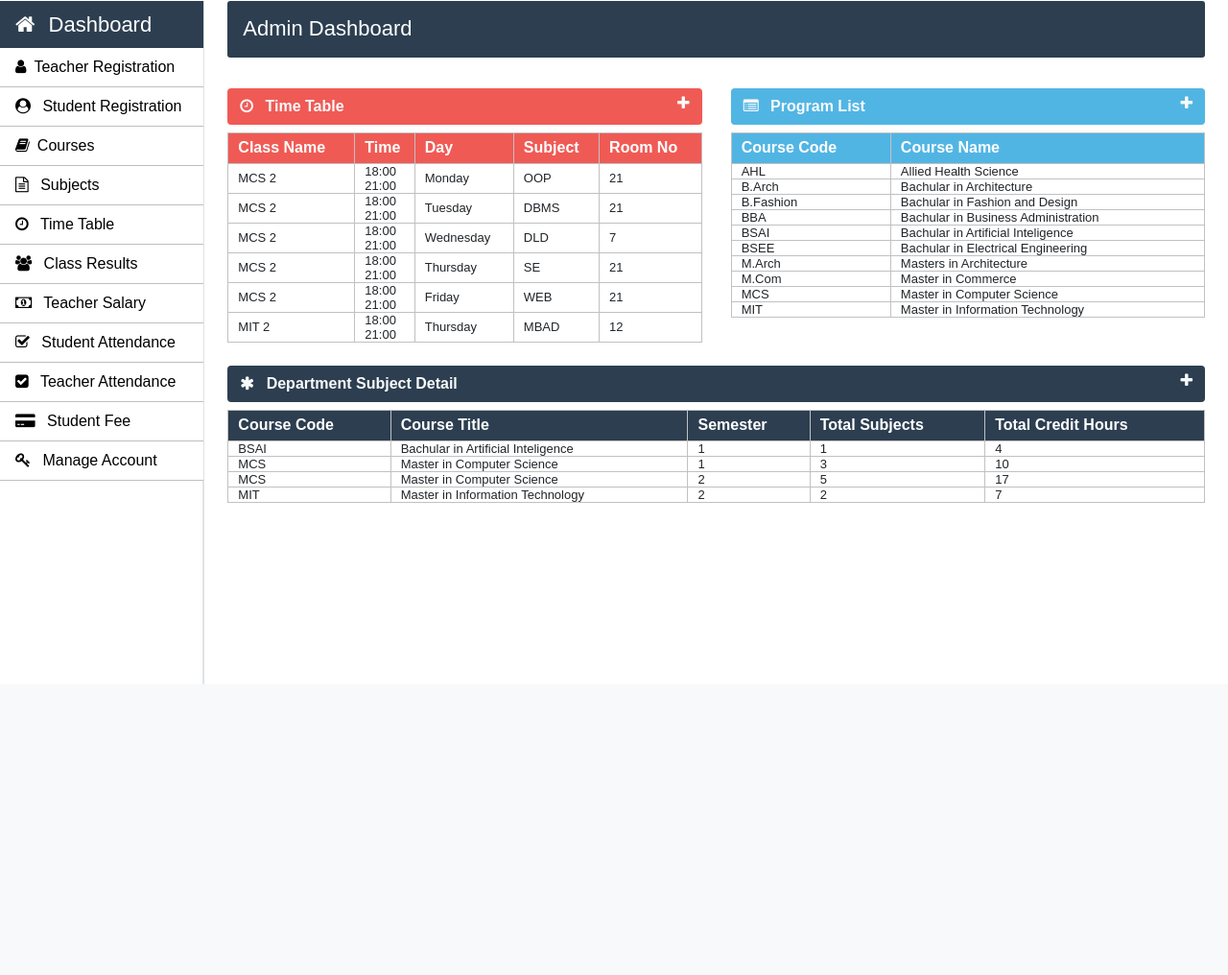
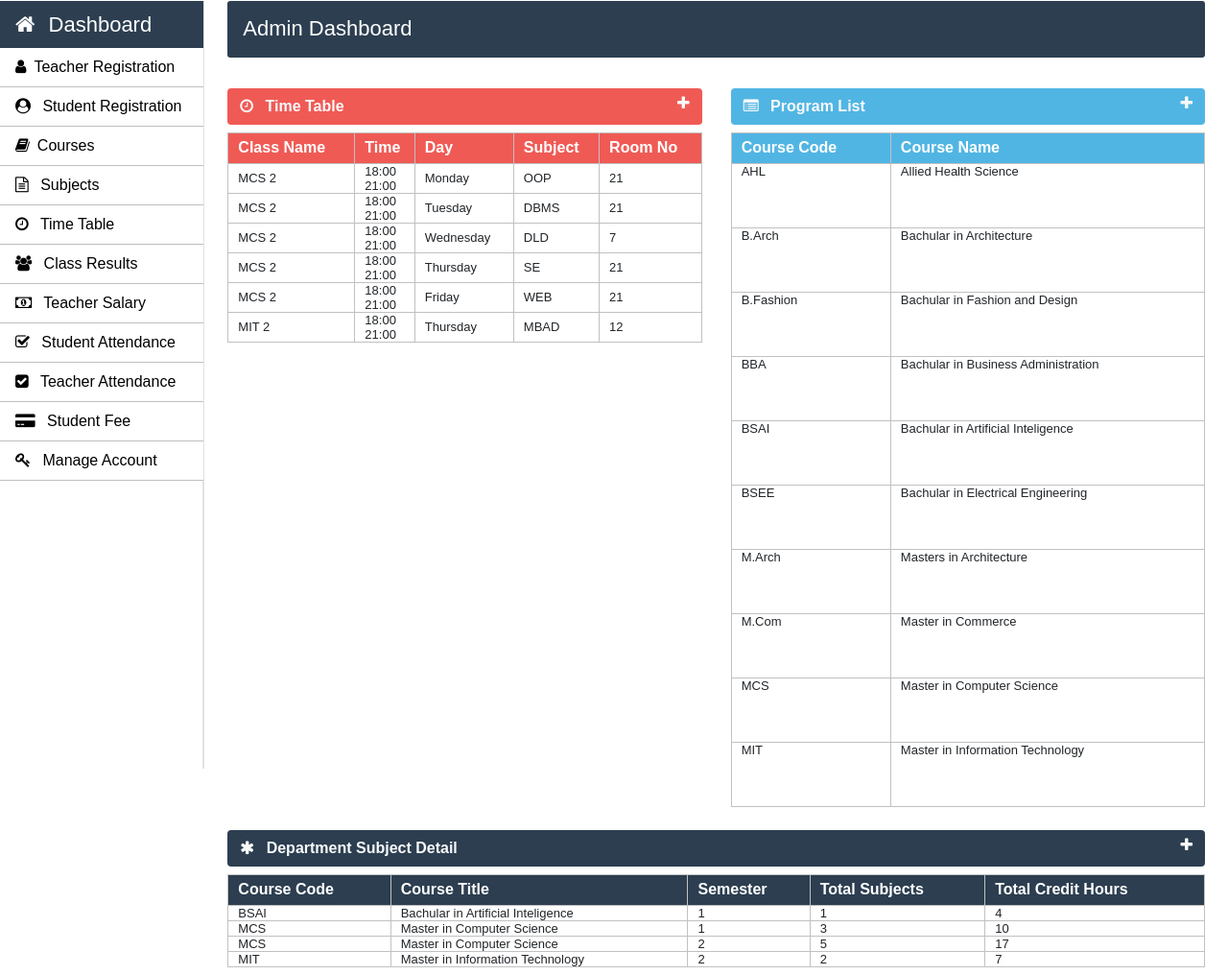
Before and after one commit to symondlibago/tanan, a PHP site: page /admin/admin-index.php in a window 1280 px wide. Shown: the part 87-1103 px from the top of the page at 96% size. Before the commit the page ends 800 px from the top, so only its background shows below. Run offline with PHP 8.4, Linux system fonts and the light colour scheme; the visitor is signed in with stand-in values (Sample User, id 1); data comes from the database, SQL or seed files in the repository.

Commit message:
Program list table rana siya guard

```diff
--- a/Admin/admin-index.php
+++ b/Admin/admin-index.php
@@ -51,16 +51,15 @@
 						</section>
 					</div>
 				</div>
-				<div class=" col-lg-6 col-md-12 col-sm-12">
+				<div class="col-lg-6 col-md-12 col-sm-12">
 					<div>
 						<section class="mt-3">
 							<div class="btn btn-block table-two text-light d-flex">
 								<span class="font-weight-bold"><i class="fa fa-list-alt mr-2" aria-hidden="true"></i> Program List</span>
 								<a href="" class="ml-auto" data-toggle="collapse" data-target="#collapsetwo"><i class="fa fa-plus text-light" aria-hidden="true"></i></a>
-
 							</div>
 							<div class="collapse show mt-2" id="collapsetwo">
-								<table class="w-100 table-elements table-two-tr"cellpadding="2">
+								<table class="w-100 table-elements table-two-tr" cellpadding="2">
 									<tr class="pt-5 table-two text-white" style="height: 32px;">
 										<th>Course Code</th>
 										<th>Course Name</th>
@@ -69,9 +68,9 @@
 										$query="select course_name,course_code from courses";
 										$run=mysqli_query($con,$query);
 										while($row=mysqli_fetch_array($run)) { ?>
-											<tr>
-												<td><?php echo $row['course_code'] ?></td>
-												<td><?php echo $row['course_name'] ?></td>
+											<tr style="height: 5px;">
+												<td style="padding-bottom: 51px;"><?php echo $row['course_code'] ?></td>
+												<td style="padding-bottom: 51px;"><?php echo $row['course_name'] ?></td>
 											</tr>
 										<?php }
 									?>
@@ -80,6 +79,7 @@
 						</section>
 					</div>
 				</div>
+
 				<div class="col-md-12">
 					<div>
 						<section class="mt-4">
```
